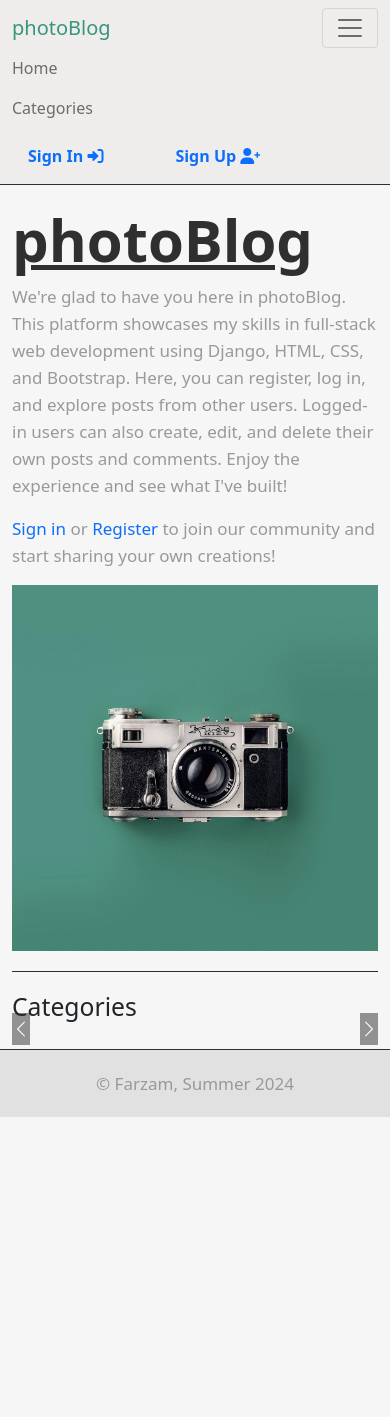
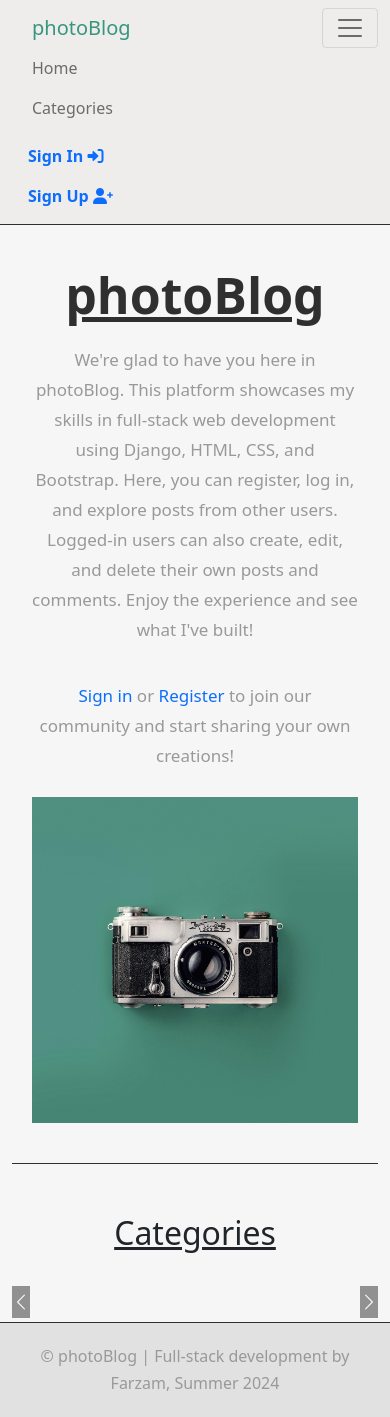
Before and after one commit to farzamgt/photoBlog, a Django app: page / in a window 390 px wide, after a click that opens the changed part. Before the commit the page ends 1117 px from the top, so only its background shows below. Run offline with Django 5.2, Linux system fonts and the light colour scheme; data that the repository does not hold is empty.

Commit message:
Optimize layout for different display sizes (monitor, tablet, mobile)

```diff
--- a/photoBlog/static/styles/mobile_style.css
+++ b/photoBlog/static/styles/mobile_style.css
@@ -0,0 +1,162 @@
+/* navbar */
+p {
+    font-size: 16px;
+}
+.navbar-brand{
+    padding: 0 20px;
+}
+.d-flex {
+    display: grid !important
+}
+.nav-link {
+    margin-left: 20px !important;
+}
+.logging-link {
+    margin-left: 0 !important;
+}
+/* home page */
+h1 {
+    font-size: 50px;
+    margin: 0 auto;
+}
+h2 {
+    margin: 0 auto;
+}
+h3 {
+    margin: 15px auto;
+}
+.banner {
+    display: grid;
+    padding: 20px;
+    gap: 10PX;
+}
+.banner-content {
+    max-width: 100%;
+    display: grid;
+    gap: 20px;
+    text-align: center;
+}
+.banner-image {
+    flex: 1;
+    max-width: 100%;
+}
+.category-title {
+    text-decoration: underline;
+    font-size: xx-large;
+    margin: 50px auto;
+    text-align: center;
+}
+.banner-image img {
+    max-width: 100%;
+    object-fit: contain;
+    margin: auto 0;
+}
+.banner-desc, .banner-link {
+    font-size: 17px;
+    font-weight: 400;
+    line-height: 30px;
+    color: var(--text-light-color);
+    text-align: center;
+}
+.d-none{
+    display: inline !important;
+}
+.carousel-inner{
+    width: 60%;
+    height: 60%;
+    margin: 0 auto;
+}
+.carousel-item img {
+    max-width: 200px;
+    height: 200px;
+    object-fit: inherit;
+    border-radius: 50%;
+    margin: 0 auto;
+}
+.carousel-caption h5 {
+    font-size: large;
+    width: 100%;
+}
+/* post list */
+.title {
+    font-weight: 700;
+    text-decoration: underline;
+    margin: 30px auto;
+    text-align: center;
+}
+.post-cart {
+    display: grid;
+    width: 90%;
+    padding: 20px;
+    margin: 0 auto;
+    border: solid 1px;
+    border-radius: 3px;
+}
+.post-img {
+    max-width: 250px;
+    height: auto;
+    margin: 0 auto;
+}
+.post-info {
+    max-width: 100%;
+    display: grid;
+    justify-content: center;
+    align-items: left;
+}
+.post-img img {
+    max-width: 300px;
+    height: 250px;
+    object-fit: contain;
+    margin: 10px auto;
+}
+.cart-title {
+    text-align: left;
+    width: 100%;
+    margin-bottom: 15px;
+}
+.post-author {
+    color: var(--primary-color);
+    font-size: larger;
+    font-weight: 600;
+}
+.view-post {
+    text-align: right;
+    font-weight: 600;
+}
+/* registration - log in */
+.form-container {
+    width: 90%;
+    margin: 0 auto;
+}
+/* post detail */
+.post-container {
+    width: 80%;
+    height: auto;
+    margin: 0 auto;
+}
+.post-image {
+    max-width: 100%;
+}
+.post-image img {
+    max-width: 750px;
+    height: 100%;
+    object-fit: contain;
+    margin: 0 auto;
+}
+.post-desc {
+    margin-top: 30px;
+}
+.content-info {
+    text-align: right ;
+    color: var(--secondary-color);
+    font-size: 12px;
+    margin: 0;
+}
+.post-comment {
+    width: 100%;
+    margin: 20px auto;
+}
+.add-comment {
+    width: 90%;
+    margin: 0 auto
+}
--- a/photoBlog/static/styles/monitor_style.css
+++ b/photoBlog/static/styles/monitor_style.css
@@ -2,6 +2,9 @@
     /* navbar */
     .navbar-brand{
         padding: 0 50px;
+    }
+    .d-flex {
+        display: flex !important
     }
     /* home page */
     .banner {
@@ -144,4 +147,7 @@
         width: 65%;
         margin: 30px auto
     }
+    button {
+        margin: 0 auto;
+    }
 }
--- a/photoBlog/templates/base.html
+++ b/photoBlog/templates/base.html
@@ -41,10 +41,10 @@
                 <form class="d-flex">
                     <span class="d-flex nav-item">
                         {% if user.is_authenticated %}
-                            <a class="nav-link" href="{% url 'logout' %}"><span class="loging">Sign Out </span><i class="fas fa-sign-out-alt"></i></a>
+                            <a class="nav-link logging-link" href="{% url 'logout' %}"><span class="loging">Sign Out </span><i class="fas fa-sign-out-alt"></i></a>
                         {% else %}
-                            <a class="nav-link" href="{% url 'login' %}"><span class="loging">Sign In </span><i class="fas fa-sign-in-alt"></i></a>
-                            <a class="nav-link" href="{% url 'registration' %}"><span class="loging">Sign Up </span><i class="fas fa-user-plus"></i></a>
+                            <a class="nav-link logging-link" href="{% url 'login' %}"><span class="loging">Sign In </span><i class="fas fa-sign-in-alt"></i></a>
+                            <a class="nav-link logging-link" href="{% url 'registration' %}"><span class="loging">Sign Up </span><i class="fas fa-user-plus"></i></a>
                         {% endif %}
                     </span>
                 </form>
@@ -59,7 +59,7 @@
         </div>
     </main>
     <footer>
-        <p>&copy; Farzam, Summer 2024</p>
+        <p>&copy; photoBlog | Full-stack development by Farzam, Summer 2024</p>
     </footer>
 
     <!-- Bootstrap JS and dependencies -->
--- a/photoBlog/templates/posts/create_post.html
+++ b/photoBlog/templates/posts/create_post.html
@@ -25,13 +25,13 @@
             <label for="id_content" class="form-label">Category</label>
             {{ form.category|add_class:"form-control" }}
         </div>
-        <button type="submit" class="btn btn-outline-secondary me-3"><span class="loging">Save Changes</span> <i class="far fa-hdd"></i></button>
+        <button type="submit" class="btn btn-outline-secondary me-3 mb-3 col-6"><span class="loging">Save Changes</span> <i class="far fa-hdd"></i></button>
     </form>
 
     {% if form.instance.pk %}
     <form method="post" action="{% url 'delete_post' form.instance.pk %}" class="d-inline">
         {% csrf_token %}
-        <button type="submit" class="btn btn-outline-secondary"><span class="loging">Delete Post</span> <i class="fas fa-trash"></i></button>
+        <button type="submit" class="btn btn-outline-secondary me-3 mb-3 col-6"><span class="loging">Delete Post</span> <i class="fas fa-trash"></i></button>
     </form>
     {% endif %}
 </div>
--- a/photoBlog/templates/posts/edit_comment.html
+++ b/photoBlog/templates/posts/edit_comment.html
@@ -12,12 +12,12 @@
             <label for="id_content" class="form-label"></label>
             {{ form.content|add_class:"form-control" }}
         </div>
-        <button type="submit" class="btn btn-outline-secondary me-2"><span class="loging">Save Changes</span> <i class="far fa-hdd"></i></button>
+        <button type="submit" class="btn btn-outline-secondary me-2 mb-3 col-7"><span class="loging">Save Changes</span> <i class="far fa-hdd"></i></button>
     </form>
 
     <form method="post" action="{% url 'delete_comment' comment.id %}" class="d-inline">
         {% csrf_token %}
-        <button type="submit" class="btn btn-outline-secondary"><span class="loging">Delete Comment</span> <i class="fas fa-trash"></i></button>
+        <button type="submit" class="btn btn-outline-secondary col-7"><span class="loging">Delete Comment</span> <i class="fas fa-trash"></i></button>
     </form>
 </div>
 {% endblock %}
--- a/photoBlog/templates/posts/post_detail.html
+++ b/photoBlog/templates/posts/post_detail.html
@@ -17,7 +17,7 @@
                 {% if post.author == user %}
                     <a href="{% url 'post_update' post.id %}"> Edit or Delete Post</a>
                 {% endif %}
-                <p class="content-info">Posted by {{ post.author }} on {{ post.created_at }}</p>
+                <p class="content-info">Posted by {{ post.author }} | {{ post.created_at }}</p>
             </div>
         </div>
 
@@ -47,7 +47,7 @@
     <span class="separator"></span>
 
     <div class="add-comment">
-        <h3>Add Comment to "{{ post.title }}"</h3>
+        <h3>Add Your Comment: </h3>
         <form method="post" class="mb-3">
             {% csrf_token %}
             <div class="form-group">
--- a/photoBlog/templates/posts/post_list.html
+++ b/photoBlog/templates/posts/post_list.html
@@ -1,6 +1,6 @@
 {% extends 'base.html' %}
 {% block content %}
-<h2 class="post-title">Posts in {{ category.name }}</h2>
+<h2 class="title">Posts in {{ category.name }}</h2>
 <ul>
     {% for post in posts %}
     <li class="post-cart">
```
Also changed, not shown: photoBlog/static/styles/tablet_style.css (+105 -0 lines), photoBlog/static/images/banner_bg2.jpg (added).
